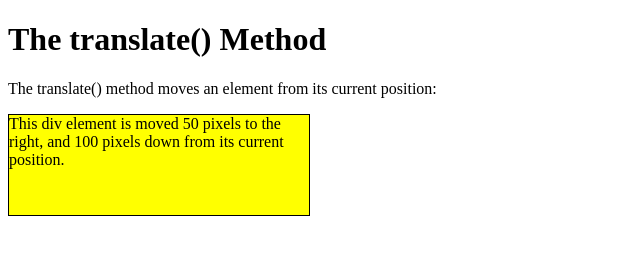
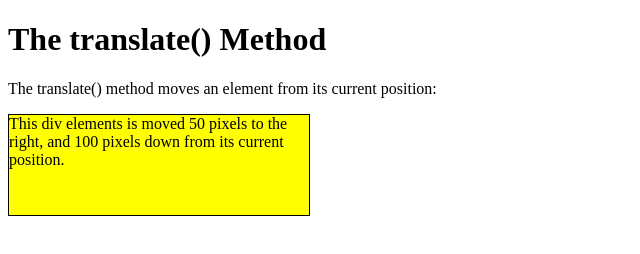
Before and after one commit to nehalbante/Web-Dev, a plain HTML site: page practice2.html in a window 1280 px wide. Shown: the full height of the page, 0-640 px from the left. Drawn offline with Linux system fonts and the light colour scheme.

Commit message:
updated`

```diff
--- a/practice2.html
+++ b/practice2.html
@@ -20,7 +20,7 @@ div:hover{
 <p>The translate() method moves an element from its current position:</p>
 
 <div>
-This div element is moved 50 pixels to the right, and 100 pixels down from its current position.
+This div elements  is moved 50 pixels to the right, and 100 pixels down from its current position.
 </div>
 
 </body>
```
